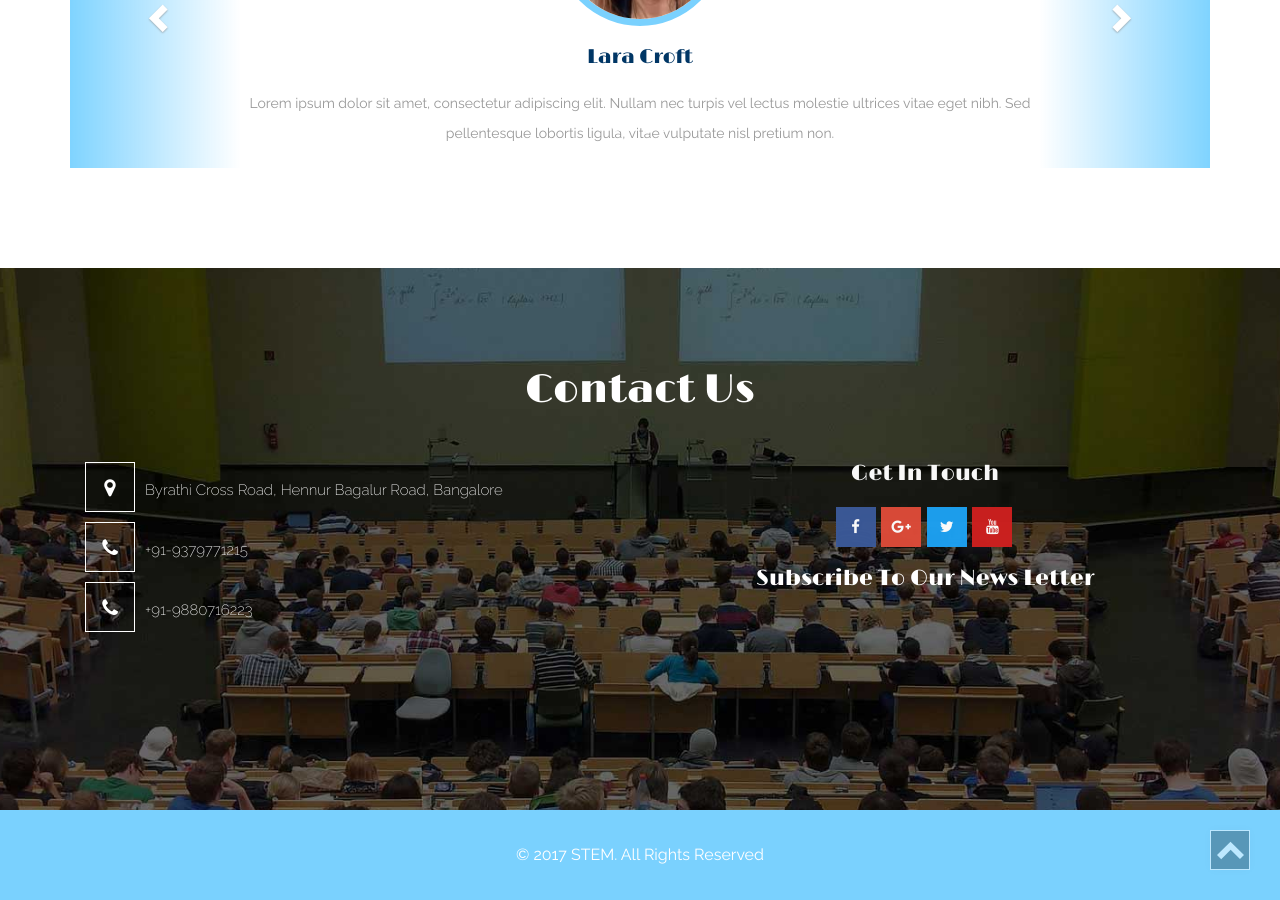
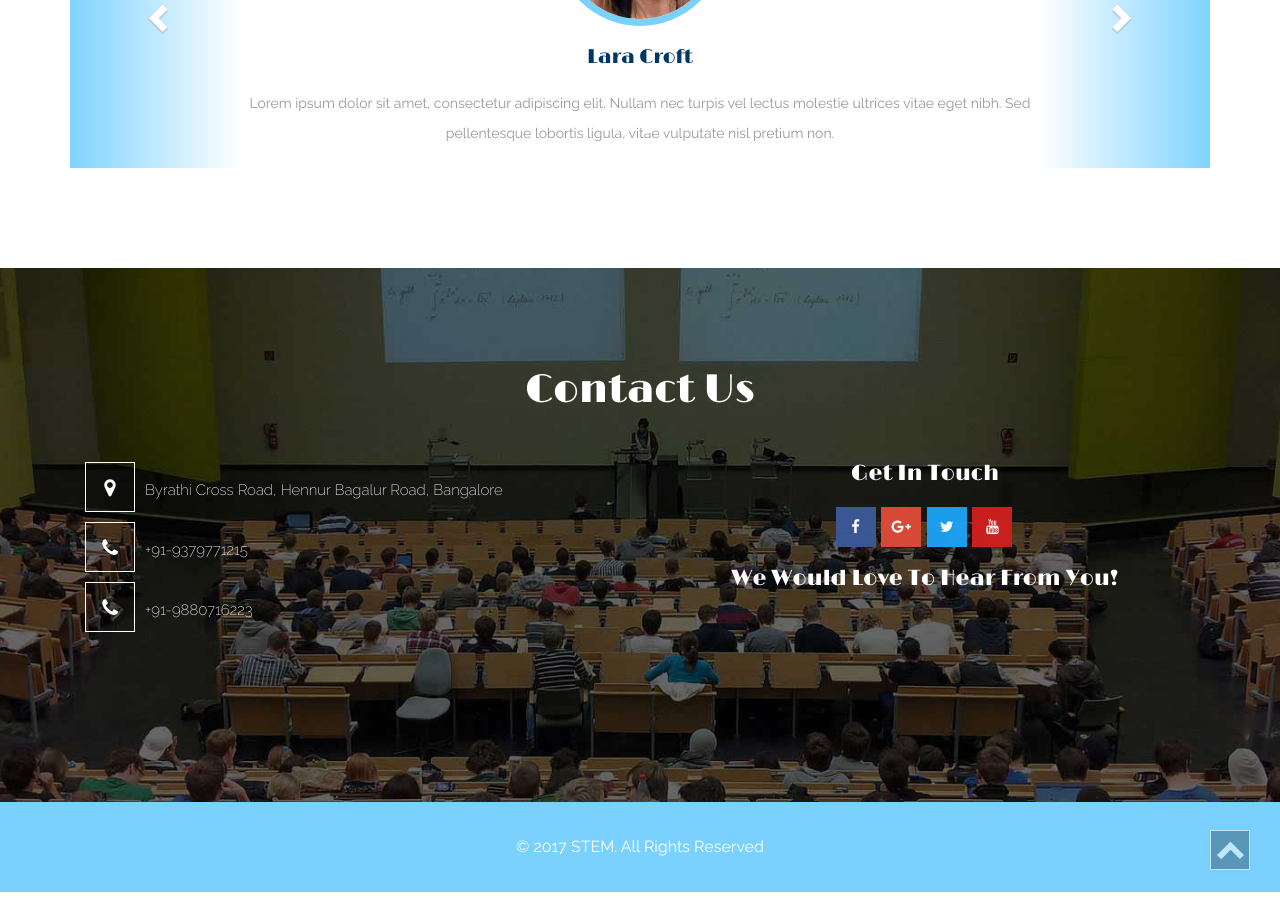
Before and after one commit to dhanyacm/stem, a Jekyll site: the page built from index.html, in a window 1280 px wide and 900 px high, scrolled down 2738 px. Built offline with Jekyll 4.4.1, drawn with Linux system fonts in a browser that asks for light colours; a script that is not in the unit is left out.

Commit message:
Update index.html

```diff
--- a/index.html
+++ b/index.html
@@ -452,17 +452,12 @@
 				<li class="slideanim"><a href="#"><i class="fa fa-twitter" aria-hidden="true"></i></a></li>
 				<li class="slideanim"><a href="#"><i class="fa fa-youtube" aria-hidden="true"></i></a></li>
 			</ul>
-			<h4>Subscribe To Our News Letter</h4>
-			<div class="subscribe">
-				<form action="#" method="post">
-					<div class="form-group1 slideanim">
-						<input class="form-control" id="email1" name="email1" placeholder="Enter Your Email Address" type="email" required>
-					</div>
-					<div class="form-group2 slideanim">
-						<button class="btn btn-outline btn-lg" type="submit">Subscribe</button>
-					</div>
-					<div class="clearfix"></div>
-				</form>
+			<h4>We Would Love To Hear From You!</h4>
+			<div class="subscribe" style="padding-top:10px;">
+				<div class="form-group1 slideanim">
+					<a href="contact.html"><button class="btn btn-outline btn-lg"><i class="fa fa-comments-o" aria-hidden="true"></i>  Contact  >></button> </a>
+				</div>
+				<div class="clearfix"></div>
 			</div>
 		</div>
 		<div class="clearfix"></div>
```
